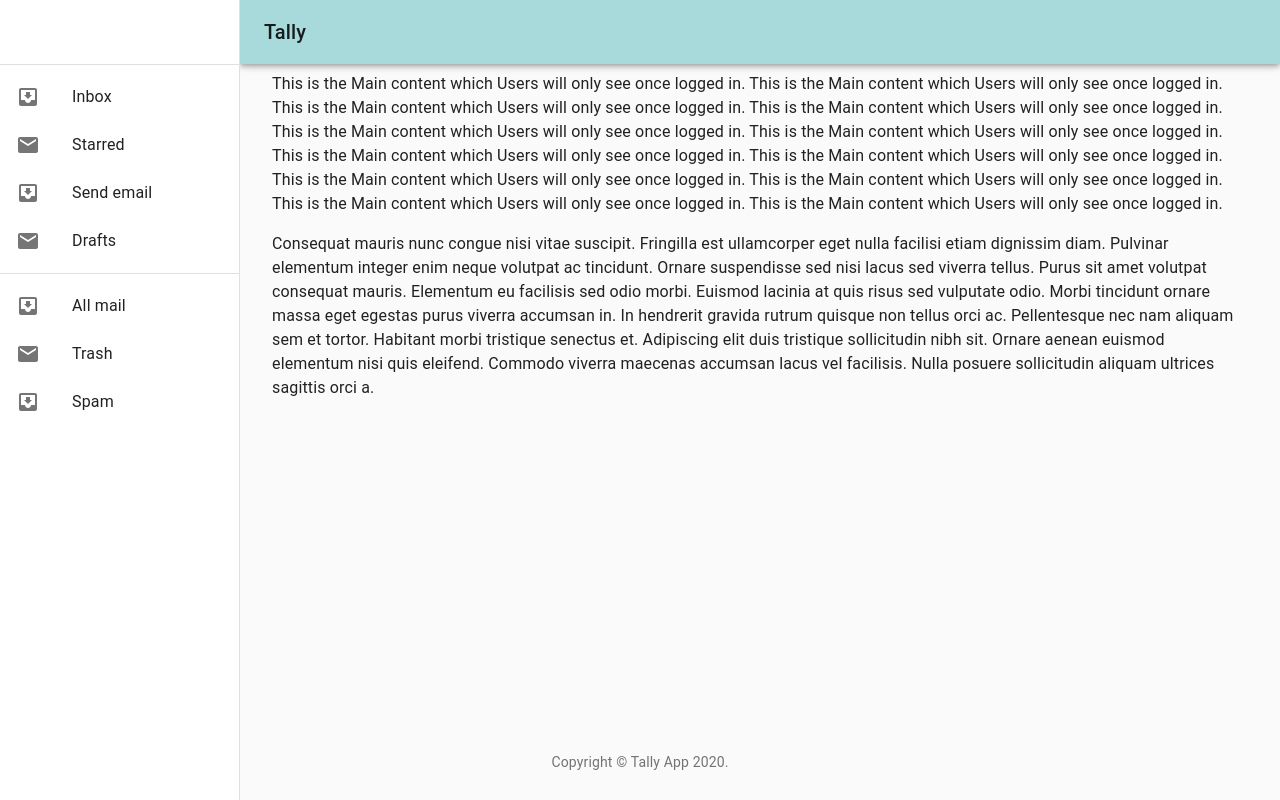
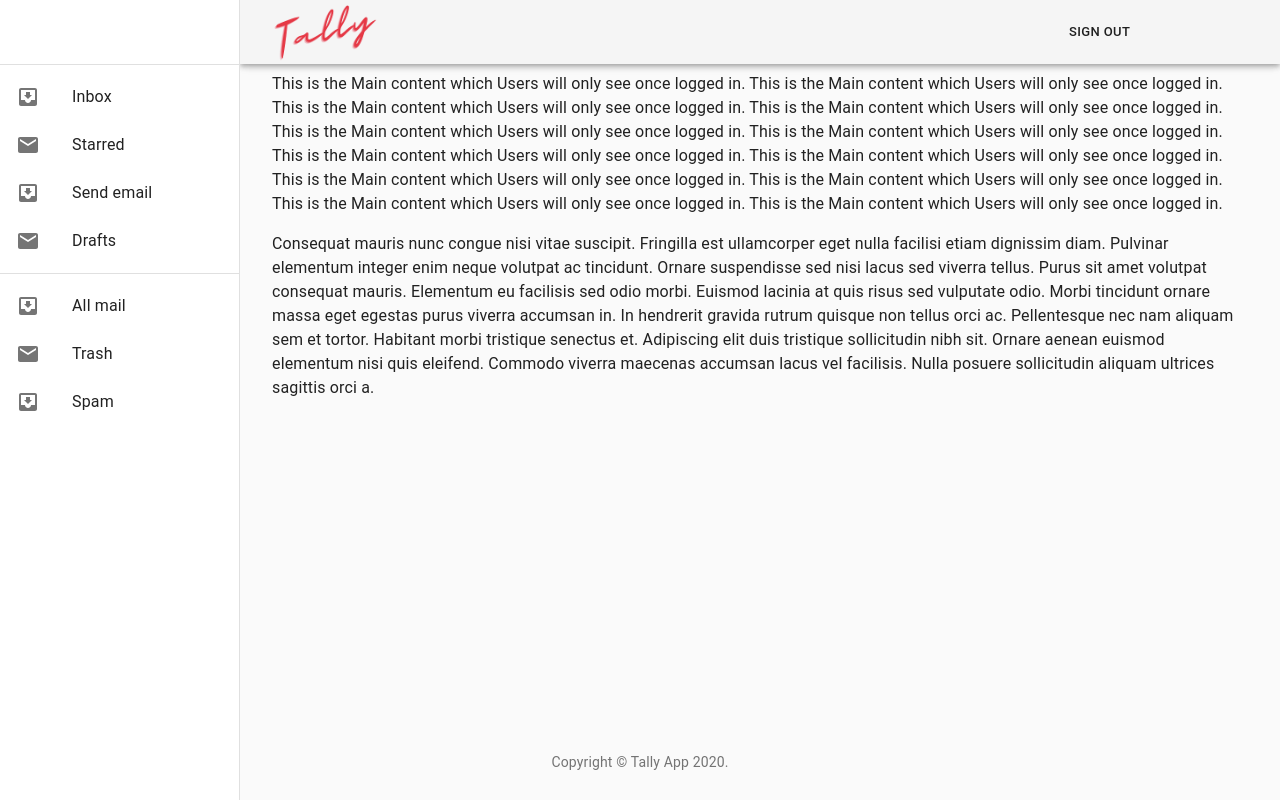
Before and after one commit to awalemandi/tally, a React (Create React App) app: page /home in a window 1280 px wide. Built offline with nearby package versions, Linux system fonts and the light colour scheme.

Commit message:
added and state and event handler for signin form

```diff
--- a/src/components/layout/Navbar.tsx
+++ b/src/components/layout/Navbar.tsx
@@ -13,8 +13,11 @@ import ListItemText from '@material-ui/core/ListItemText';
 import MailIcon from '@material-ui/icons/Mail';
 import MenuIcon from '@material-ui/icons/Menu';
 import Toolbar from '@material-ui/core/Toolbar';
-import Typography from '@material-ui/core/Typography';
+import {Box, Button } from '@material-ui/core';
+import { Link } from 'react-router-dom';
 import { makeStyles, useTheme } from '@material-ui/core/styles';
+
+import Logo from '../../images/tally.png';
 
 export const drawerWidth: number = 240;
 
@@ -45,6 +48,28 @@ const useStyles = makeStyles(theme => ({
 	content: {
 		flexGrow: 1,
 		padding: theme.spacing(3),
+	},
+	navbar: {
+		height: '4rem',
+		display: 'flex',
+		justifyContent: 'space-between',
+		alignItems: 'center',
+	},
+	logo: {
+		marginLeft: '5px',
+		flexShrink: 1,
+		float: 'left',
+		height: '110px',
+		alignSelf: 'center',
+	},
+	buttonContainer: {
+		width: '12rem',
+		display: 'flex',
+		justifyContent: 'space-between',
+	},
+	navLink: {
+		textDecoration: 'none',
+		alignSelf: 'center',
 	},
 }));
 
@@ -88,8 +113,8 @@ export const Navbar = () => {
 	return (
 		<>
 			<CssBaseline />
-			<AppBar color='secondary' position='fixed' className={classes.appBar}>
-				<Toolbar>
+			<AppBar color='default' position='fixed' className={classes.appBar}>
+				<Toolbar className={classes.navbar}>
 					<IconButton
 						color='default'
 						aria-label='open drawer'
@@ -99,9 +124,16 @@ export const Navbar = () => {
 					>
 						<MenuIcon />
 					</IconButton>
-					<Typography variant='h6' noWrap>
-						Tally
-					</Typography>
+					<Link to='/'>
+							<img src={Logo} className={classes.logo} />
+						</Link>
+						<Box className={classes.buttonContainer}>
+							<Link to='/login' className={classes.navLink}>
+								<Button size='small' variant='text' href='#contained-buttons'>
+									Sign Out
+								</Button>
+							</Link>
+						</Box>
 				</Toolbar>
 			</AppBar>
 			<nav className={classes.drawer} aria-label='mailbox folders'>
--- a/src/components/pages/LandingPage.tsx
+++ b/src/components/pages/LandingPage.tsx
@@ -8,10 +8,11 @@ import Box from '@material-ui/core/Box';
 import Container from '@material-ui/core/Container';
 import Slide from '@material-ui/core/Slide';
 import { makeStyles } from '@material-ui/core/styles';
-import Logo from '../../images/tally.png';
 import { Button } from '@material-ui/core';
 import Footer from '../layout/Footer';
 import { Link } from 'react-router-dom';
+
+import Logo from '../../images/tally.png';
 
 const useStyles = makeStyles(theme => ({
 	root: {
--- a/src/components/pages/LogIn.tsx
+++ b/src/components/pages/LogIn.tsx
@@ -1,4 +1,4 @@
-import React from 'react';
+import React, { useState } from 'react';
 import CssBaseline from '@material-ui/core/CssBaseline';
 import {
 	Typography,
@@ -64,7 +64,37 @@ const useStyles = makeStyles(theme => ({
 
 export default function LogIn() {
 	const classes = useStyles();
+	const [signInDetails, setSignInDetails] = useState({
+		email: '',
+		password: '',
+	});
 
+	// const handleChange = (e: React.ChangeEvent<{ value: unknown }>) => {
+	// 	setSignInDetails({
+	// 		...signInDetails,
+	// 		email: e.target.value as string,
+	// 	});
+	// };
+
+	const handleChange = {
+		email: function (e: React.ChangeEvent<{ value: unknown }>) {
+			setSignInDetails({
+				...signInDetails,
+				email: e.target.value as string,
+			});
+		},
+		password: function (e: React.ChangeEvent<{ value: unknown }>) {
+			setSignInDetails({
+				...signInDetails,
+				password: e.target.value as string,
+			});
+		},
+	};
+
+	const handleSubmit = (e: React.SyntheticEvent) => {
+		e.preventDefault();
+		console.log(signInDetails);
+	};
 	return (
 		<Grid container component='main' className={classes.root}>
 			<CssBaseline />
@@ -86,10 +116,11 @@ export default function LogIn() {
 							required
 							fullWidth
 							id='email'
-							label='Email Address'
+							label='Email'
 							name='email'
 							autoComplete='email'
 							autoFocus
+							onChange={handleChange.email}
 						/>
 						<TextField
 							variant='outlined'
@@ -101,6 +132,7 @@ export default function LogIn() {
 							type='password'
 							id='password'
 							autoComplete='current-password'
+							onChange={handleChange.password}
 						/>
 						<FormControlLabel
 							control={<Checkbox value='remember' color='primary' />}
@@ -112,6 +144,7 @@ export default function LogIn() {
 							variant='contained'
 							color='primary'
 							className={classes.submit}
+							onClick={handleSubmit}
 						>
 							Sign In
 						</Button>
```
Also changed, not shown: 1 other file (tests, documents, lock files or other folders).
